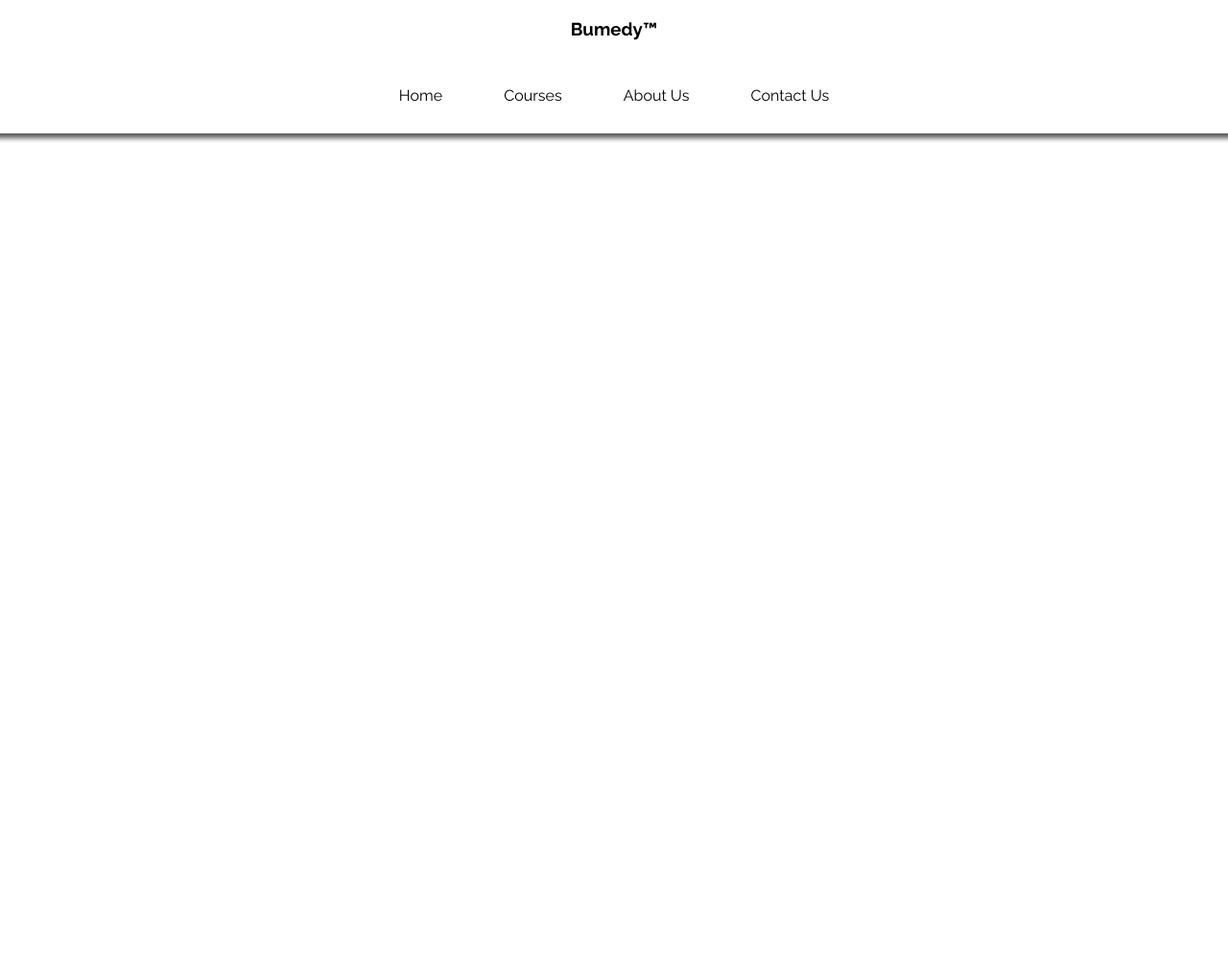
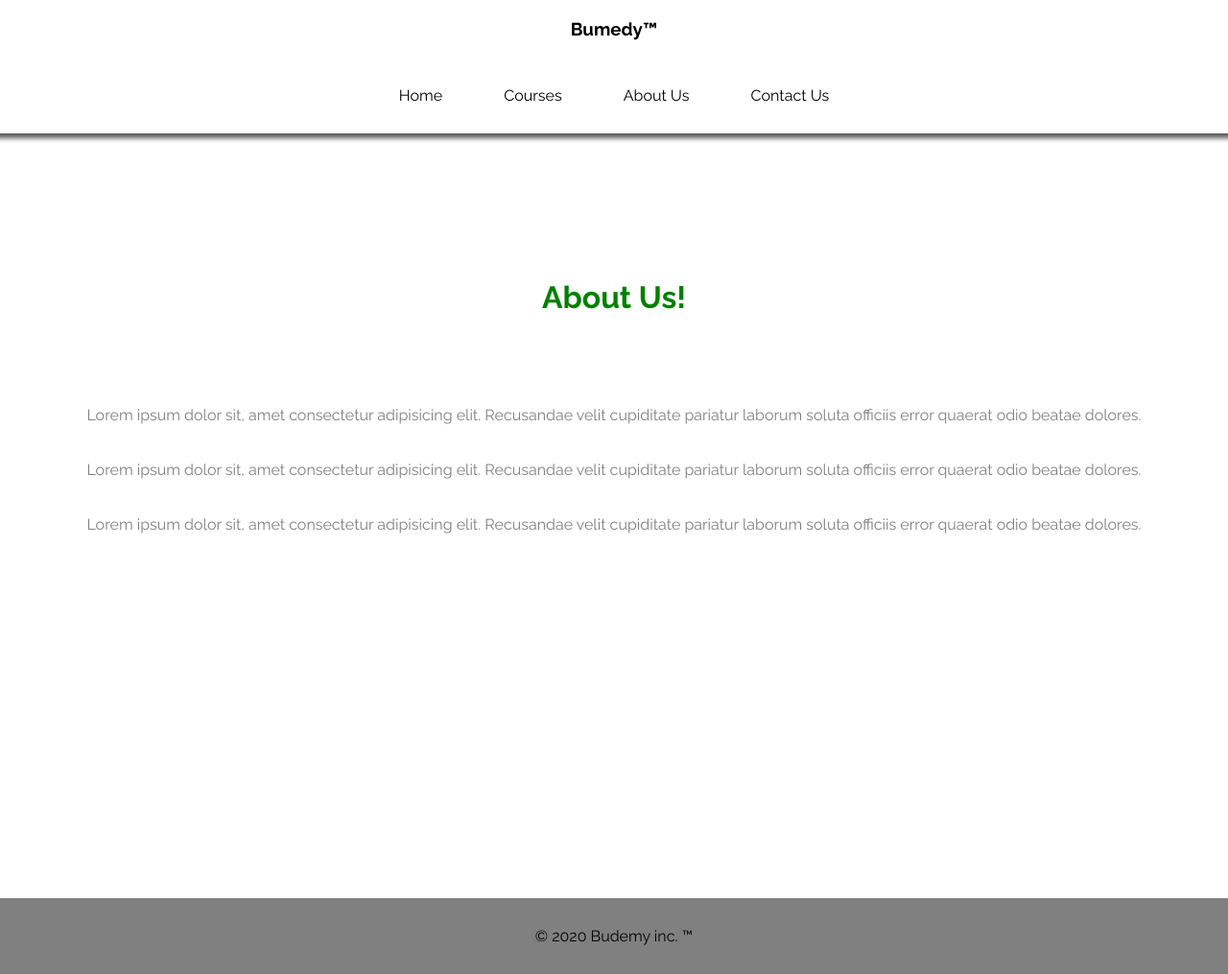
Before and after one commit to ZuhaibAbdi/Thing4, a plain HTML site: page aboutus.html in a window 1280 px wide. Shown: the whole page at 96% size. Before the commit the page ends 800 px from the top, so only its background shows below. Drawn offline with Linux system fonts and the light colour scheme.

Commit message:
sm,dnfbg

```diff
--- a/aboutus.html
+++ b/aboutus.html
@@ -7,6 +7,12 @@
     <link rel="stylesheet" href="syles.css">
 </head>
 <body>
+    <style>
+        p{
+            text-align: center;
+            color:gray;
+        }
+    </style>
     <div class="container">
         <nav id="navbar">
             <ul>
@@ -19,6 +25,20 @@
                 <li><a href="contactus.html">Contact Us</a></li>
             </ul>
         </nav>
+        <br><br><br><br><br><br><br><br>
+        <h1 style="color:green; text-align:center;">About Us!</h1>
+        <br><br><br><br><br>
+<p>Lorem ipsum dolor sit, amet consectetur adipisicing elit. Recusandae velit cupiditate pariatur laborum soluta officiis error quaerat odio beatae dolores.</p>
+<br><br>
+<p>Lorem ipsum dolor sit, amet consectetur adipisicing elit. Recusandae velit cupiditate pariatur laborum soluta officiis error quaerat odio beatae dolores.</p>
+<br><br>
+<p>Lorem ipsum dolor sit, amet consectetur adipisicing elit. Recusandae velit cupiditate pariatur laborum soluta officiis error quaerat odio beatae dolores.</p>
+<br><br><br><br><br><br><br><br><br><br><br><br><br><br><br><br><br><br><br><br>
+
+<footer class="footer" style="background-color: gray; display:block; text-align: center;
+padding: 30px;"><span class="footer-text" style="text-align: center;">&copy; 2020
+        Budemy inc. &trade;</span>
+</footer>
     </div>
 </body>
 </html>
```
Also changed, not shown: index.html (+5 -0 lines).
